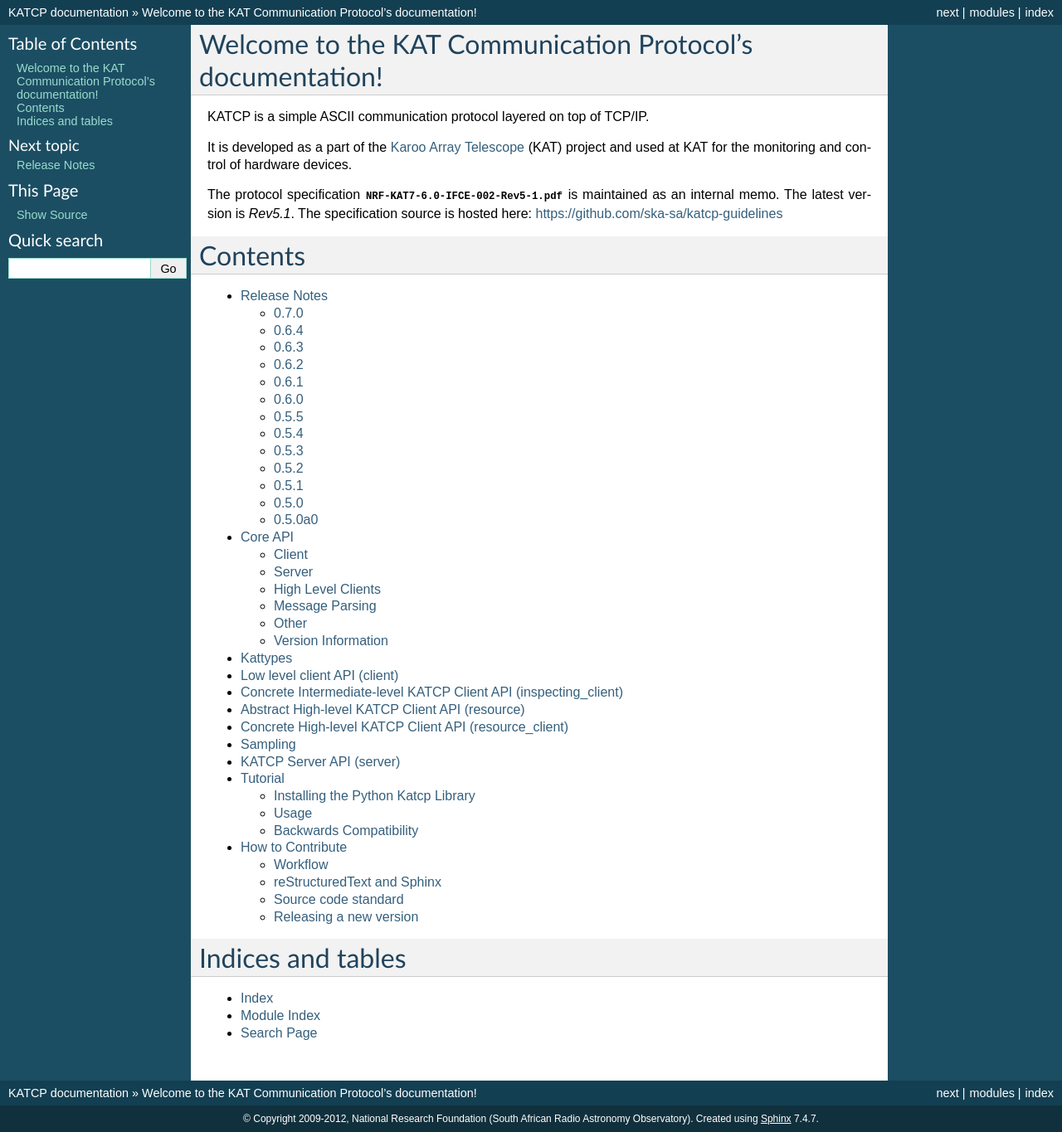
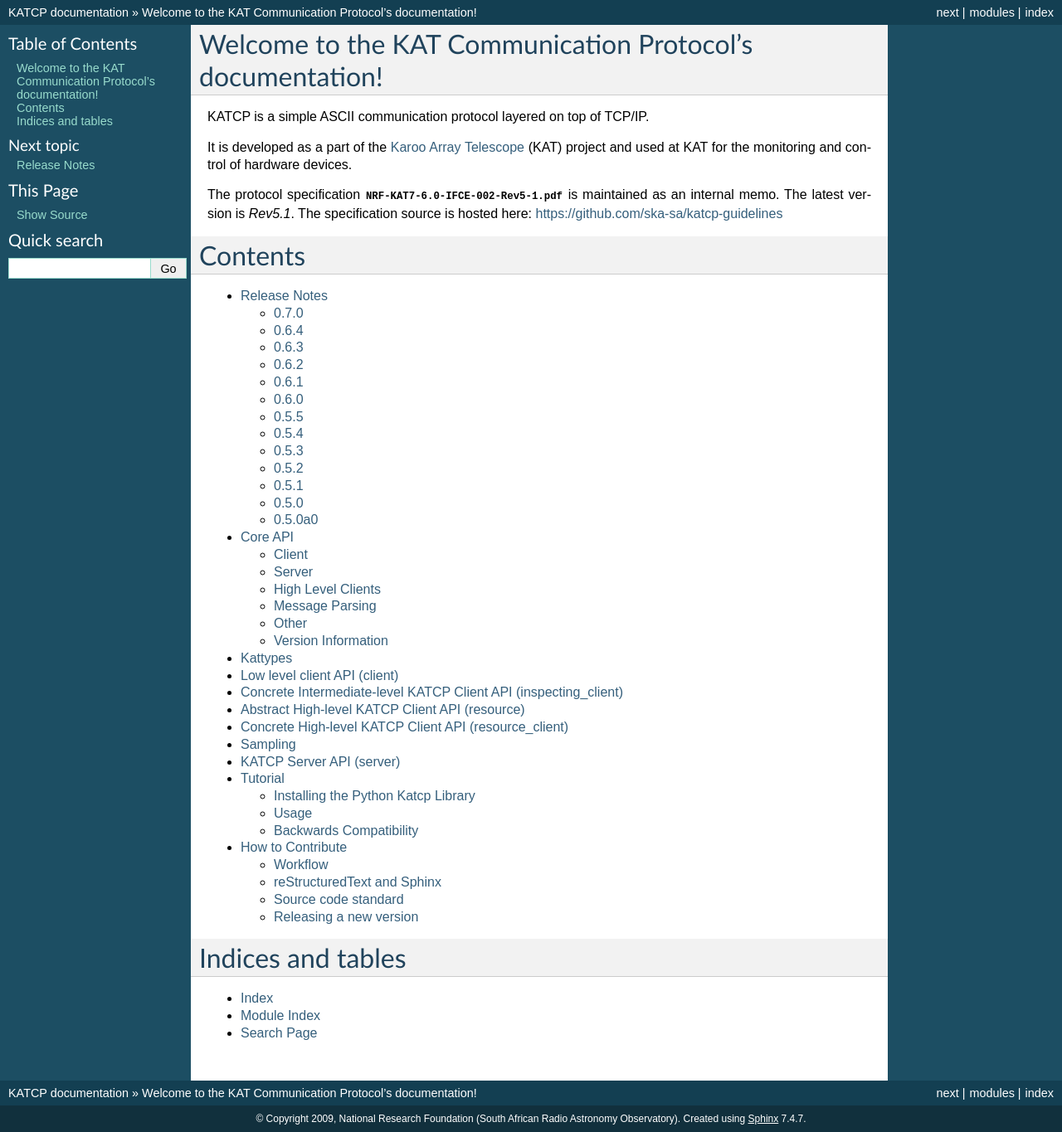
Before and after one commit to ska-sa/katcp-python, a Sphinx documentation site: the page built from doc/index.rst, in a window 1280 px wide. Shown: the whole page at 83% size. Built offline with Sphinx 7.4.7, drawn with Linux system fonts in a browser that asks for light colours; formulas are drawn with MathJax 3; the version number could not be read and is left out.

Commit message:
Removed copyright licence upper bound.

```diff
--- a/doc/conf.py
+++ b/doc/conf.py
@@ -31,7 +31,13 @@
 
 # Add any Sphinx extension module names here, as strings. They can be extensions
 # coming with Sphinx (named 'sphinx.ext.*') or your custom ones.
-extensions = ['sphinx.ext.autodoc', 'sphinx.ext.todo', 'sphinx.ext.imgmath', 'sphinx.ext.autosummary', 'numpydoc']
+extensions = [
+    'sphinx.ext.autodoc',
+    'sphinx.ext.todo',
+    'sphinx.ext.imgmath',
+    'sphinx.ext.autosummary',
+    'numpydoc'
+]
 
 # Add any paths that contain templates here, relative to this directory.
 templates_path = ['_templates']
@@ -47,7 +53,9 @@
 
 # General information about the project.
 project = u'KATCP'
-copyright = u'2009-2012, National Research Foundation (South African Radio Astronomy Observatory)'
+copyright = (
+    u'2009, National Research Foundation '
+    '(South African Radio Astronomy Observatory)')
 
 # The version info for the project you're documenting, acts as replacement for
 # |version| and |release|, also used in various other places throughout the
```
Also changed, not shown: 1 other file.
